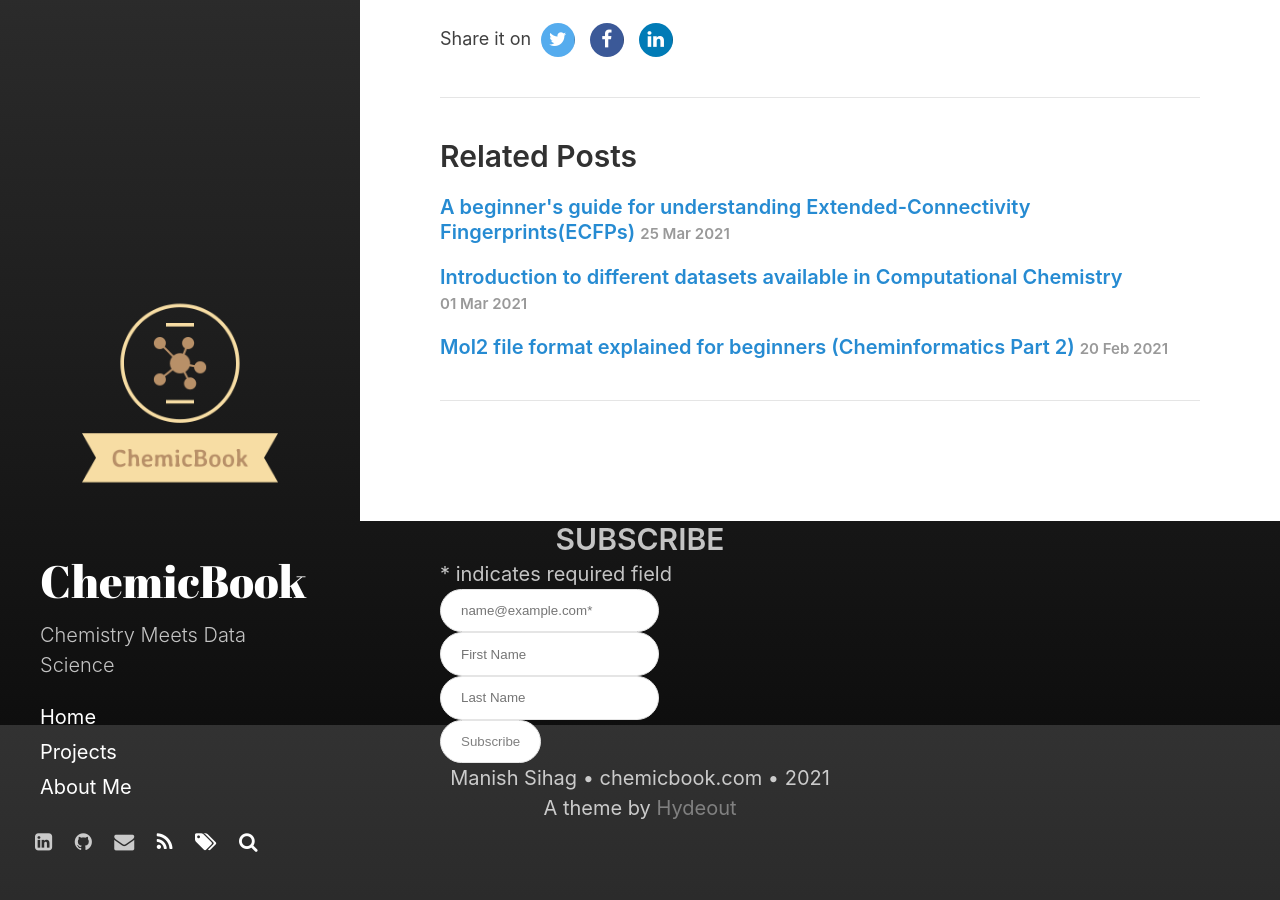
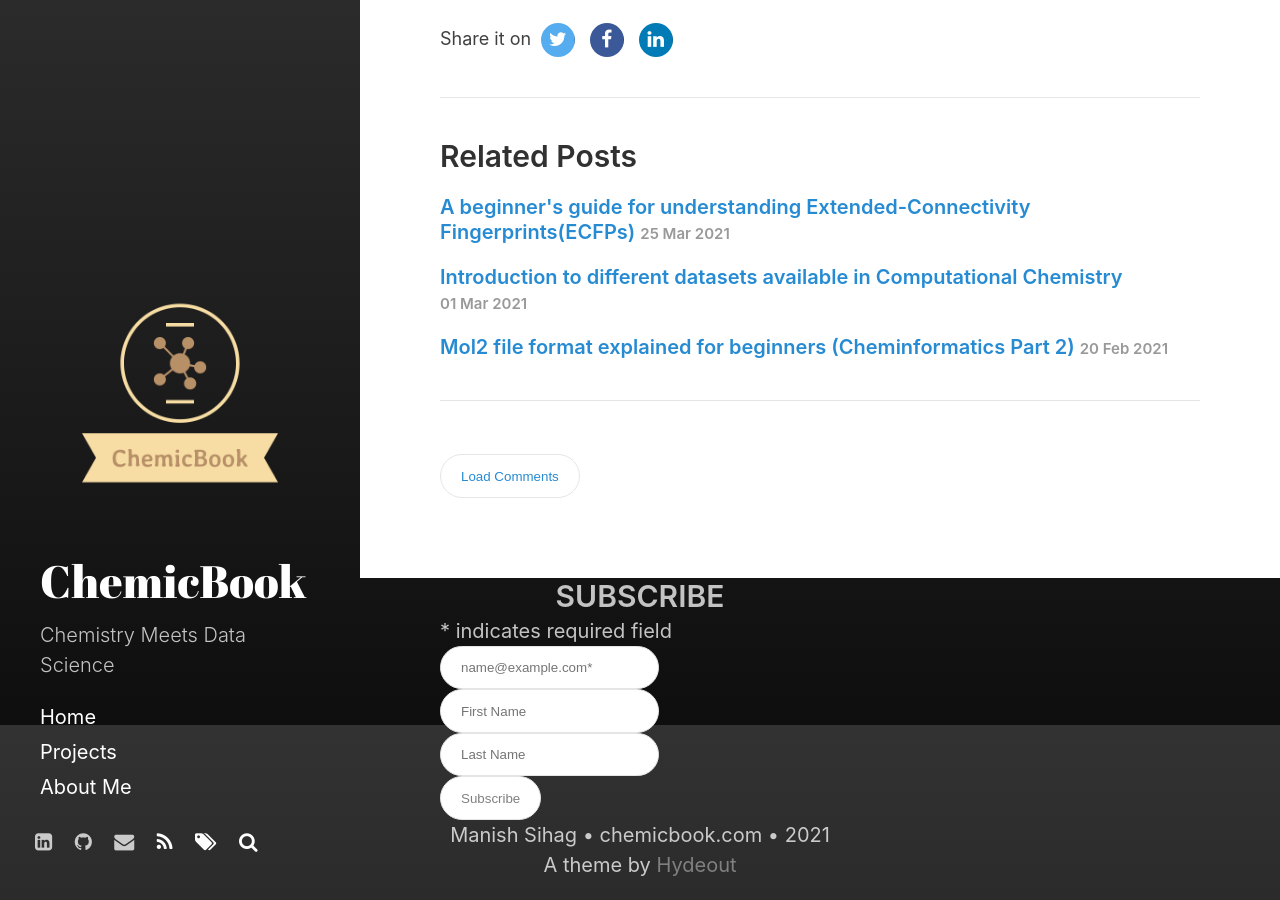
Before and after one commit to kmnis/kmnis.github.io, a Jekyll site: the page built from _posts/2021-03-01-how-to-show-atom-numbers-in-rdkit-molecule.md, in a window 1280 px wide and 900 px high, scrolled down 3775 px. Built offline with Jekyll 4.4.1, drawn with Linux system fonts in a browser that asks for light colours; nearby versions of some CDN libraries; comment, search, counter and statistics services are not loaded.

Commit message:
Moved the comment section back to loading on click a button

```diff
--- a/_includes/disqus.html
+++ b/_includes/disqus.html
@@ -1,6 +1,8 @@
 {% if site.disqus.shortname %}
   <div id="disqus_thread">
-
+    <button class="disqus-load" onClick="loadDisqusComments()">
+      Load Comments
+    </button>
   </div>
   <script>
 
```
Also changed, not shown: other parts of _includes/disqus.html (+3 -3 lines).
